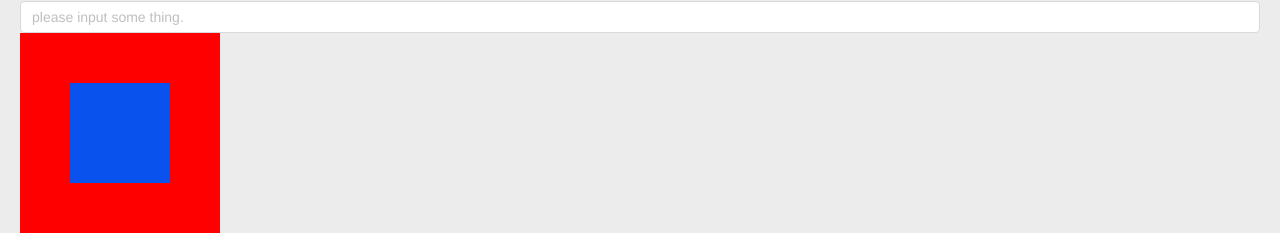
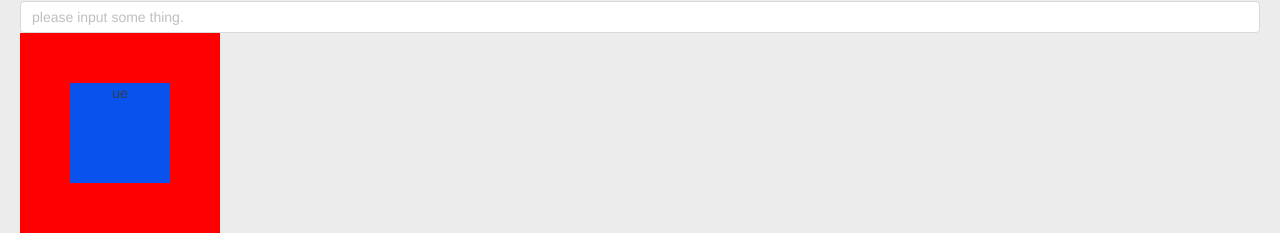
Before and after one commit to jackluotong/vue_project, a Vue app: page /April in a window 1280 px wide. Shown: the part 1482-1715 px from the top of the page. Built offline with nearby package versions, Linux system fonts and the light colour scheme.

Commit message:
add new,next is props emit.

```diff
--- a/src/components/Interview/April.vue
+++ b/src/components/Interview/April.vue
@@ -30,7 +30,7 @@
 			placeholder="please input some thing."
 		></a-input>
 		<div class="div">
-			<div class="div1"></div>
+			<div class="div1">ue</div>
 		</div>
 	</div>
 </template>
```
